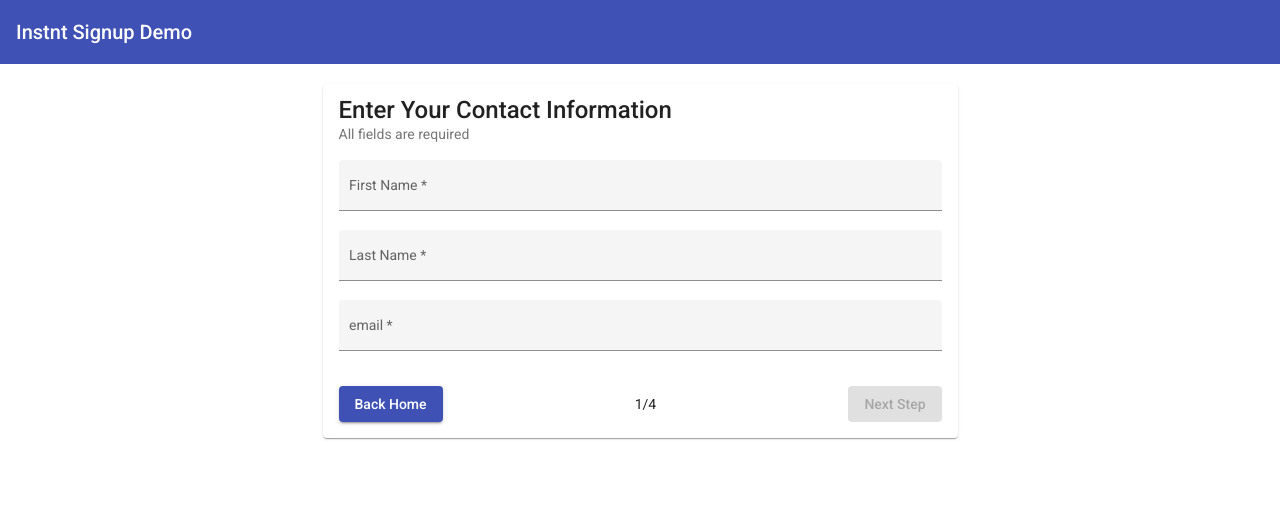
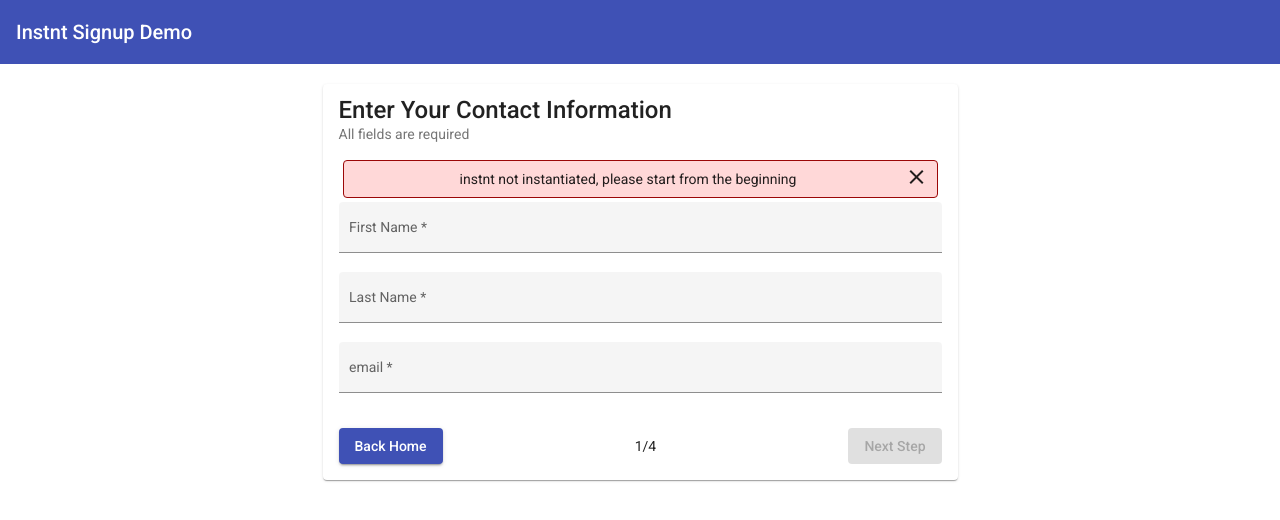
Before and after one commit to instnt-inc/instnt-angular-sdk, an Angular app: page /sign-up in a window 1280 px wide. Shown: the top 520 px of the page. Built offline with nearby package versions, Linux system fonts and the light colour scheme.

Commit message:
Added additional error catching, resets results

```diff
--- a/src/app/document-upload/document-upload.component.html
+++ b/src/app/document-upload/document-upload.component.html
@@ -1,3 +1,8 @@
+<div *ngIf="errorMessage" class="error-box">
+    <mat-icon class="cursor" aria-hidden="false" aria-label="Example home icon" (click)="errorMessage = ''">
+        close</mat-icon>
+    {{ errorMessage }}
+</div>
 <div *ngIf="captureTarget === 'Front' || captureTarget === 'Back'">
     <instnt-document-processor [documentType]="'License'" [documentSide]="captureTarget">
     </instnt-document-processor>
--- a/src/app/document-upload/document-upload.component.scss
+++ b/src/app/document-upload/document-upload.component.scss
@@ -11,3 +11,9 @@
 .steps {
     margin-top: 8px;
 }
+
+.error-box {
+    width: 50%;
+    margin: auto;
+    margin-top: 4px;
+}
--- a/src/app/document-upload/document-upload.component.ts
+++ b/src/app/document-upload/document-upload.component.ts
@@ -16,10 +16,10 @@ export class DocumentUploadComponent implements OnInit {
   loadingMessage = '';
   instnt?: Instnt;
   captureTarget = '';
-  //frontImgUrl: string = 'https://thispersondoesnotexist.com/image';
   frontImgUrl: string = '';
   backImgUrl: string = '';
   selfieImgUrl: string = '';
+  errorMessage = 'instnt not instantiated, please start from the beginning';
 
   constructor(
     private intntService: InstntAngularService,
@@ -31,6 +31,7 @@ export class DocumentUploadComponent implements OnInit {
     this.intntService.getInstnt().subscribe((instnt) => {
       this.instnt = instnt;
       this.instnt.initImageProcessor();
+      this.errorMessage = '';
     });
     this.events.DocumentCaptured.subscribe((res) => {
       if (res.data.captureResult?.result) {
--- a/src/app/otp-verification/otp-verification.component.ts
+++ b/src/app/otp-verification/otp-verification.component.ts
@@ -16,7 +16,7 @@ export class OtpVerificationComponent implements OnInit {
   isLoading = false;
   isOtpReceived = false;
   loadingMessage = '';
-  errorMessage = '';
+  errorMessage = 'instnt not instantiated, please start from the beginning';
   instnt?: Instnt;
   phoneVerifyForm: FormGroup;
   phone = new FormControl('',
@@ -29,7 +29,10 @@ export class OtpVerificationComponent implements OnInit {
     public handler: EventHandlerService,
     private router: Router,
     private dataService: DataService) {
-    this.instntService.getInstnt().subscribe((instnt) => this.instnt = instnt);
+    this.instntService.getInstnt().subscribe((instnt) => {
+      this.instnt = instnt;
+      this.errorMessage = '';
+    });
     this.phoneVerifyForm = new FormGroup({
       phone: this.phone,
     });
--- a/src/app/services/event-handler.service.ts
+++ b/src/app/services/event-handler.service.ts
@@ -47,6 +47,7 @@ export class EventHandlerService {
         case EventType.TransactionProcessed:
           console.log('event type Transaction Proccessed', event);
           this.SubmitResult.next(event);
+          this.SubmitResult.complete();
           break;
         case EventType.TransactionError:
           console.log('event type Transaction Error', event);
--- a/src/app/signup/signup.component.html
+++ b/src/app/signup/signup.component.html
@@ -3,6 +3,11 @@
     <mat-card-title>Enter Your Contact Information</mat-card-title>
     <mat-card-subtitle>All fields are required</mat-card-subtitle>
     <mat-card-content>
+      <div *ngIf="errorMessage" class="error-box">
+        <mat-icon class="cursor" aria-hidden="false" aria-label="Example home icon" (click)="errorMessage = ''">
+          close</mat-icon>
+        {{ errorMessage }}
+      </div>
       <form [formGroup]="signUpForm" action="submit">
         <mat-form-field class="full-width" appearance="fill">
           <mat-label>First Name</mat-label>
--- a/src/app/signup/signup.component.ts
+++ b/src/app/signup/signup.component.ts
@@ -13,6 +13,7 @@ import { EventHandlerService } from '../services/event-handler.service';
 export class SignupComponent implements OnInit {
 
   instnt?: Instnt;
+  errorMessage = 'instnt not instantiated, please start from the beginning';
 
   signUpForm: FormGroup;
   firstName = new FormControl('', [Validators.required, Validators.pattern(/^[a-zA-Z- ]*$/), Validators.maxLength(50)]);
@@ -24,7 +25,11 @@ export class SignupComponent implements OnInit {
     private instntService: InstntAngularService,
     private router: Router) {
     console.log('service url:', this.dataService.serviceUrl);
-    this.instntService.getInstnt().subscribe((instnt) => { this.instnt = instnt; console.log('instnt', instnt) });
+    this.instntService.getInstnt().subscribe((instnt) => {
+      this.instnt = instnt;
+      this.errorMessage = ''
+      console.log('instnt', instnt);
+     });
     this.signUpForm = new FormGroup({
       firstName: this.firstName,
       lastName: this.lastName,
--- a/src/app/submit-form/submit-form.component.html
+++ b/src/app/submit-form/submit-form.component.html
@@ -64,7 +64,7 @@
                                 highlight_off</mat-icon> {{ errorMessage }}
                         </p>
                     </div>
-                    <p>Please check your Instnt Dashboard for <br>more details regarding this error</p>
+                    <p>Please check your Instnt Dashboard for more details regarding this error</p>
                 </div>
             </div>
         </mat-card-content>
--- a/src/app/submit-form/submit-form.component.ts
+++ b/src/app/submit-form/submit-form.component.ts
@@ -1,6 +1,6 @@
-import { Component, OnInit } from '@angular/core';
+import { Component, OnDestroy, OnInit } from '@angular/core';
 import { DecisionResponseModel, Instnt, InstntAngularService } from 'projects/instnt-angular/src/public-api';
-import { firstValueFrom, lastValueFrom } from 'rxjs';
+import { firstValueFrom, lastValueFrom, ReplaySubject } from 'rxjs';
 import { DataService } from '../services/data.service';
 import { EventHandlerService } from '../services/event-handler.service';
 
@@ -9,7 +9,7 @@ import { EventHandlerService } from '../services/event-handler.service';
   templateUrl: './submit-form.component.html',
   styleUrls: ['./submit-form.component.scss']
 })
-export class SubmitFormComponent implements OnInit {
+export class SubmitFormComponent implements OnInit, OnDestroy {
 
   errorMessage = '';
   response?: DecisionResponseModel;
@@ -25,29 +25,34 @@ export class SubmitFormComponent implements OnInit {
   }
 
   ngOnInit(): void {
-    firstValueFrom(this.events.SubmitResult).then((res) => {
+    lastValueFrom(this.events.SubmitResult).then((res) => {
+      console.log('first ValueFrom called')
       this.isLoading = false;
       console.log('Transaction proccessed Response', res);
       this.response = res.data;
     }).catch((err) => {
       console.error('Error Processing Transactions', err);
       this.isLoading = false;
-      if(err.error) {
+      if (err.error) {
         this.errorMessage = err;
       } else {
         this.errorMessage = 'There was an error while processing your transaction, please try again'
       }
       this.isSubmited = false;
-    }).finally(() => {
     });
   }
 
   submitApplication() {
-    console.log('submiting application', this.instnt);
+    this.errorMessage = '';
     this.isLoading = true;
     this.isSubmited = true;
     this.instnt?.submitData(this.data.userData, false);
 
   }
 
+  ngOnDestroy(): void {
+    this.events.SubmitResult.unsubscribe();
+    this.events.SubmitResult = new ReplaySubject(1);
+  }
+
 }
```
